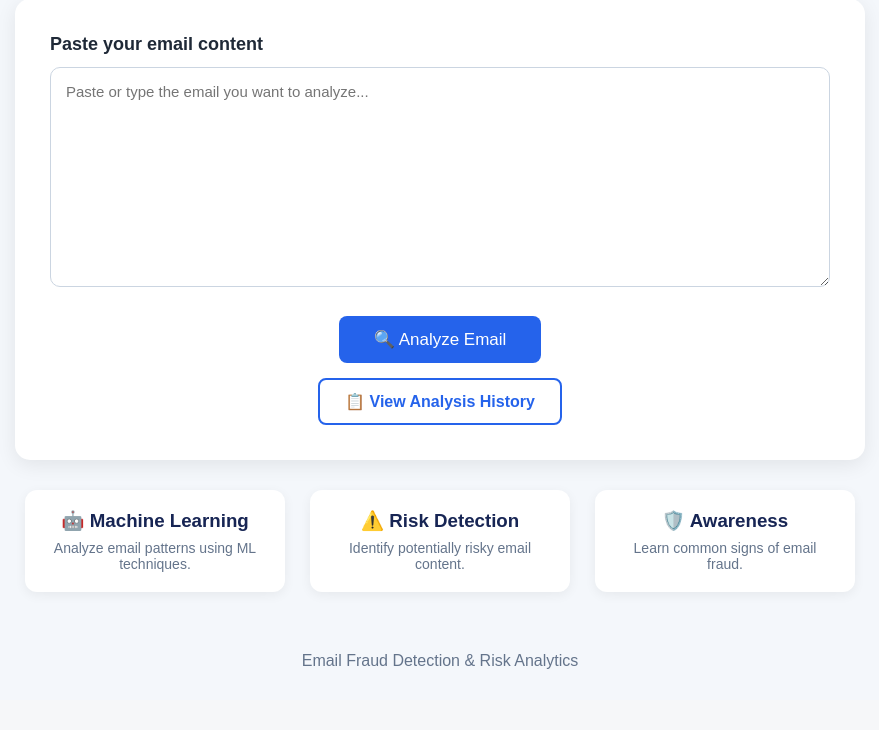
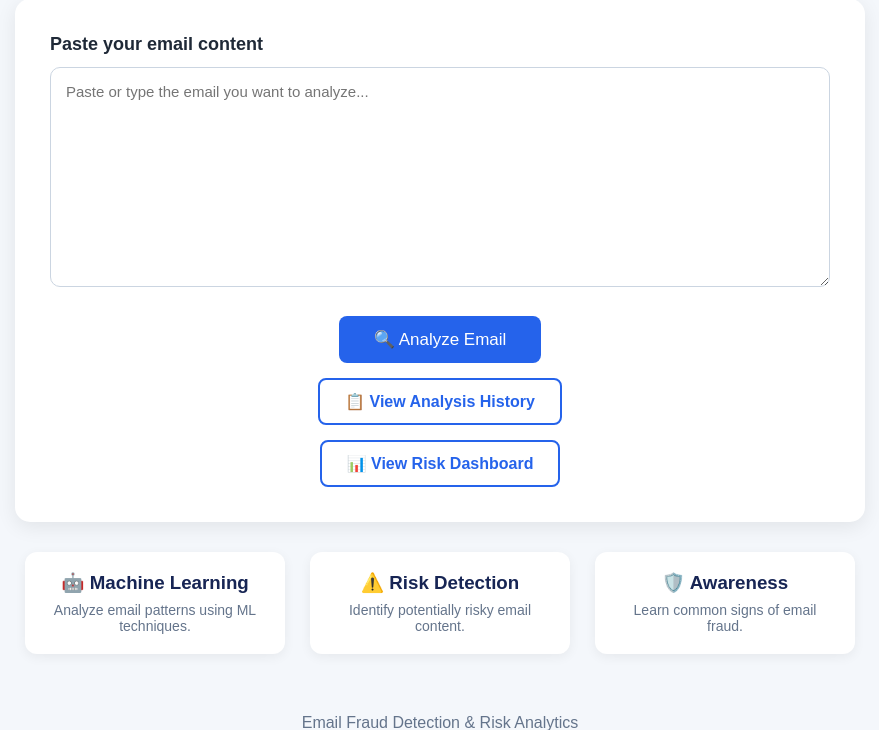
Before and after one commit to shrutikakathe9-ops/Email-Fraud-Detection, a Flask app: page / in a window 1280 px wide. Shown: the part 268-998 px from the top of the page, without its empty margins (200-1079 px from the left). Before the commit the page ends 937 px from the top, so only its background shows below. Run offline with Flask 3, Linux system fonts and the light colour scheme; parts of the project's set-up code (start-up, migrations or seed data) failed here and were passed over.

Commit message:
Add dashboard navigation to home page

```diff
--- a/templates/index.html
+++ b/templates/index.html
@@ -208,6 +208,9 @@
         <a class="history-button" href="{{ url_for('history') }}">
             📋 View Analysis History
         </a>
+        <a class="history-button" href="{{ url_for('dashboard') }}">
+            📊 View Risk Dashboard
+        </a>
 
         {% if error %}
             <p class="error">{{ error }}</p>
```
